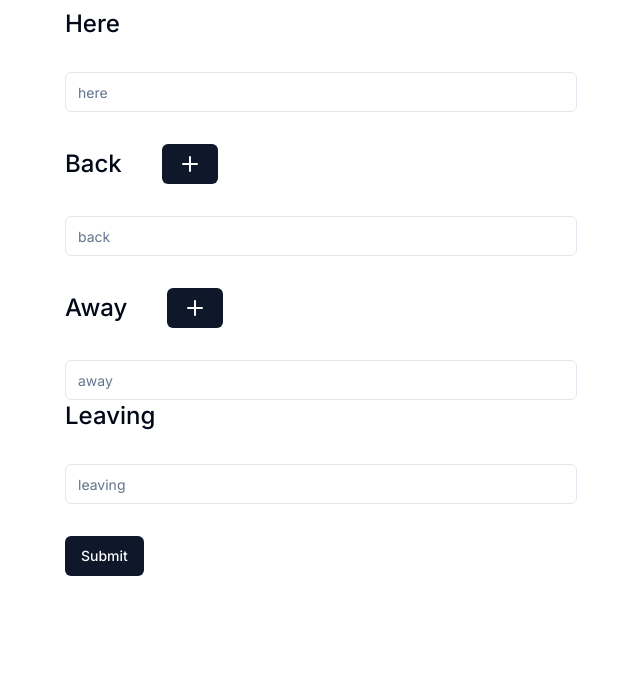
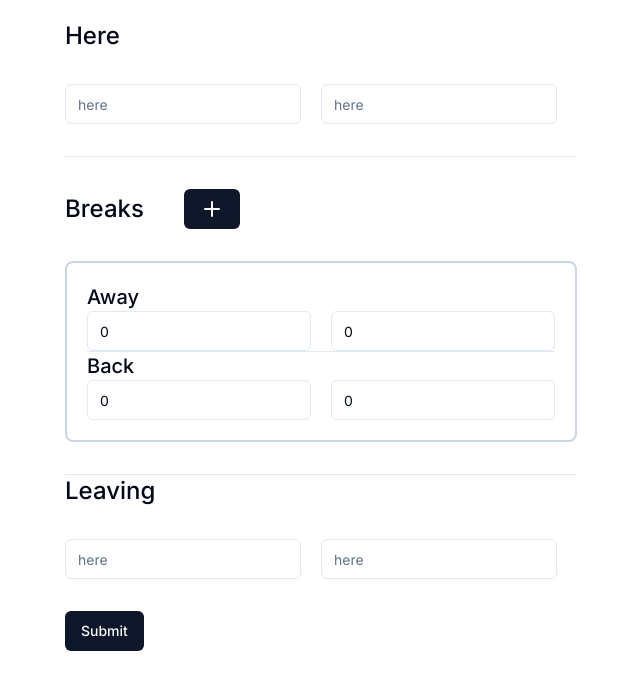
Before and after one commit to MusaGillani/time-diff, a Next.js app: page / in a window 1280 px wide. Shown: the top 690 px of the page, without its empty margins (319-959 px from the left). Built offline with nearby package versions, Linux system fonts and the light colour scheme.

Commit message:
feat(timeform): updated schema to render fields consecutive
removed time input component

```diff
--- a/src/components/TimeForm.tsx
+++ b/src/components/TimeForm.tsx
@@ -6,133 +6,208 @@ import { z } from "zod";
 import { Form, FormControl, FormField, FormItem, FormMessage } from "./ui/form";
 import { Input } from "./ui/input";
 import { Button } from "./ui/button";
-import { PlusIcon } from "lucide-react";
+import { MinusCircleIcon, PlusIcon } from "lucide-react";
 import { Label } from "./ui/label";
-import { format } from "@formkit/tempo";
+import { Separator } from "./ui/separator";
+
+const time = z.object({ hour: z.number().max(24), minute: z.number().max(59) });
+
+const afkBreak = z
+  .array(
+    z
+      .object({
+        away: time,
+        back: time,
+      })
+      .optional()
+  )
+  .min(1);
 
 const schema = z.object({
-  here: z.date(),
-  away: z.array(z.object({ time: z.date().optional() })).min(1),
-  back: z.array(z.object({ time: z.date().optional() })).min(1),
-  leaving: z.date(),
+  here: time,
+  afkBreak,
+  leaving: time,
 });
 
-type FormSchema = z.infer<typeof schema>;
+const defaultBreakObj = {
+  away: {
+    hour: 0,
+    minute: 0,
+  },
+  back: {
+    hour: 0,
+    minute: 0,
+  },
+};
+
+export type FormSchema = z.infer<typeof schema>;
 
 function TimeForm() {
   const form = useForm<FormSchema>({
     resolver: zodResolver(schema),
     defaultValues: {
-      away: [{}], // to show atleast one input field
-      back: [{}],
+      afkBreak: [defaultBreakObj],
     },
   });
 
-  const awayFields = useFieldArray({
+  const breakFields = useFieldArray({
     control: form.control,
-    name: "away",
-  });
-  const backFields = useFieldArray({
-    control: form.control,
-    name: "back",
+    name: "afkBreak",
   });
 
   function onSubmit(data: FormSchema) {}
 
-  function formatTime(value: string | undefined) {
-    if (!!value) return format(value, { time: "medium" });
-  }
   return (
     <div>
       <Form {...form}>
         <form
           onSubmit={form.handleSubmit(onSubmit)}
-          className="space-y-8 w-2/5 mx-auto gap-y-4 my-2"
+          className="space-y-8 w-2/5 mx-auto gap-y-4 my-5"
         >
           <Label className="text-2xl">Here</Label>
+          <div className="flex gap-x-5 ">
             <FormField
               control={form.control}
-            name="here"
+              name="here.hour"
+              render={({ field }) => (
+                <FormItem>
+                  <FormControl>
+                    <Input {...field} placeholder="here" />
+                  </FormControl>
+                  <FormMessage />
+                </FormItem>
+              )}
+            />
+            <FormField
+              control={form.control}
+              name="here.minute"
+              render={({ field }) => (
+                <FormItem>
+                  <FormControl>
+                    <Input {...field} placeholder="here" />
+                  </FormControl>
+                  <FormMessage />
+                </FormItem>
+              )}
+            />
+          </div>
+          <Separator />
+          <div className="flex items-center gap-x-10">
+            <Label className="text-2xl">Breaks</Label>
+            <Button
+              type="button"
+              onClick={() => breakFields.append(defaultBreakObj)}
+            >
+              <PlusIcon />
+            </Button>
+          </div>
+          {breakFields.fields.map((field, index) => (
+            <div
+              key={index}
+              className="border-2 border-slate-300 rounded-lg p-5 "
+            >
+              <Label className="text-xl">Away</Label>
+              <div className="flex gap-x-5 ">
+                <FormField
+                  control={form.control}
+                  name={`afkBreak.${index}.away.hour`}
+                  render={({ field }) => (
+                    <FormItem>
+                      <FormControl>
+                        <Input {...field} placeholder="hour" />
+                      </FormControl>
+                      <FormMessage />
+                    </FormItem>
+                  )}
+                />
+                <FormField
+                  control={form.control}
+                  name={`afkBreak.${index}.away.minute`}
                   render={({ field }) => (
                     <FormItem>
                       <FormControl>
                         <Input
                           {...field}
-                    placeholder="here"
-                    value={formatTime(field.value?.toISOString())}
+                          placeholder="minutes"
+                          className="grow"
                         />
                       </FormControl>
                       <FormMessage />
                     </FormItem>
                   )}
                 />
-          <div className="flex items-center gap-x-10">
-            <Label className="text-2xl">Back</Label>
-            <Button type="button" onClick={() => backFields.append({})}>
-              <PlusIcon />
-            </Button>
               </div>
-          {backFields.fields.map((field, index) => (
+              <Separator />
+              <Label className="text-xl">Back</Label>
+              <div className="flex gap-x-5 ">
                 <FormField
-              key={field.id}
                   control={form.control}
-              name={`back.${index}.time`}
+                  name={`afkBreak.${index}.back.hour`}
+                  render={({ field }) => (
+                    <FormItem>
+                      <FormControl>
+                        <Input {...field} placeholder="hour" />
+                      </FormControl>
+                      <FormMessage />
+                    </FormItem>
+                  )}
+                />
+                <FormField
+                  control={form.control}
+                  name={`afkBreak.${index}.back.minute`}
                   render={({ field }) => (
                     <FormItem>
                       <FormControl>
                         <Input
                           {...field}
-                      placeholder="back"
-                      value={formatTime(field.value?.toISOString())}
+                          placeholder="minutes"
+                          className="grow"
                         />
                       </FormControl>
                       <FormMessage />
                     </FormItem>
                   )}
                 />
+              </div>
+              {index > 0 && (
+                <Button
+                  className="my-5"
+                  onClick={() => breakFields.remove(index)}
+                  type="button"
+                >
+                  <MinusCircleIcon />
+                </Button>
+              )}
+            </div>
           ))}
-          <div className="flex items-center gap-x-10">
-            <Label className="text-2xl">Away</Label>
-            <Button type="button" onClick={() => awayFields.append({})}>
-              <PlusIcon />
-            </Button>
-          </div>
-          {awayFields.fields.map((field, index) => (
+          <Separator />
+          <Label className="text-2xl !mt-2">Leaving</Label>
+          <div className="flex gap-x-5 ">
             <FormField
-              key={field.id}
               control={form.control}
-              name={`away.${index}.time`}
+              name={`leaving.hour`}
               render={({ field }) => (
                 <FormItem>
                   <FormControl>
-                    <Input
-                      {...field}
-                      placeholder="away"
-                      value={formatTime(field.value?.toISOString())}
-                    />
+                    <Input {...field} placeholder="here" />
                   </FormControl>
                   <FormMessage />
                 </FormItem>
               )}
             />
-          ))}
-          <Label className="text-2xl">Leaving</Label>
             <FormField
               control={form.control}
-            name="leaving"
+              name={`leaving.minute`}
               render={({ field }) => (
                 <FormItem>
                   <FormControl>
-                  <Input
-                    {...field}
-                    placeholder="leaving"
-                    value={formatTime(field.value?.toISOString())}
-                  />
+                    <Input {...field} placeholder="here" />
                   </FormControl>
                   <FormMessage />
                 </FormItem>
               )}
             />
+          </div>
           <Button type="submit">Submit</Button>
         </form>
       </Form>
--- a/src/components/TimeInput.tsx
+++ /dev/null
@@ -1,5 +0,0 @@
-function TimeInput() {
-  return <div></div>;
-}
-
-export default TimeInput;
```
Lines whose indentation alone changed are shown as unchanged.
